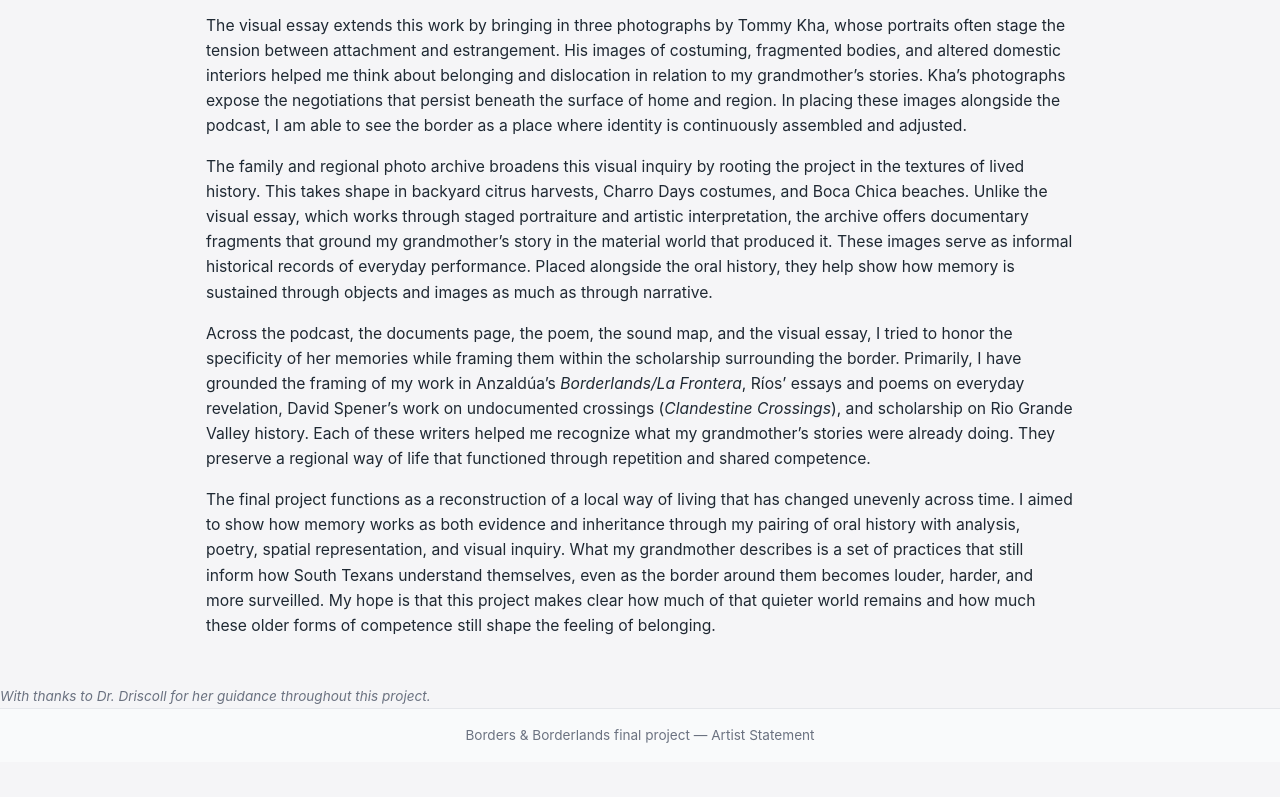
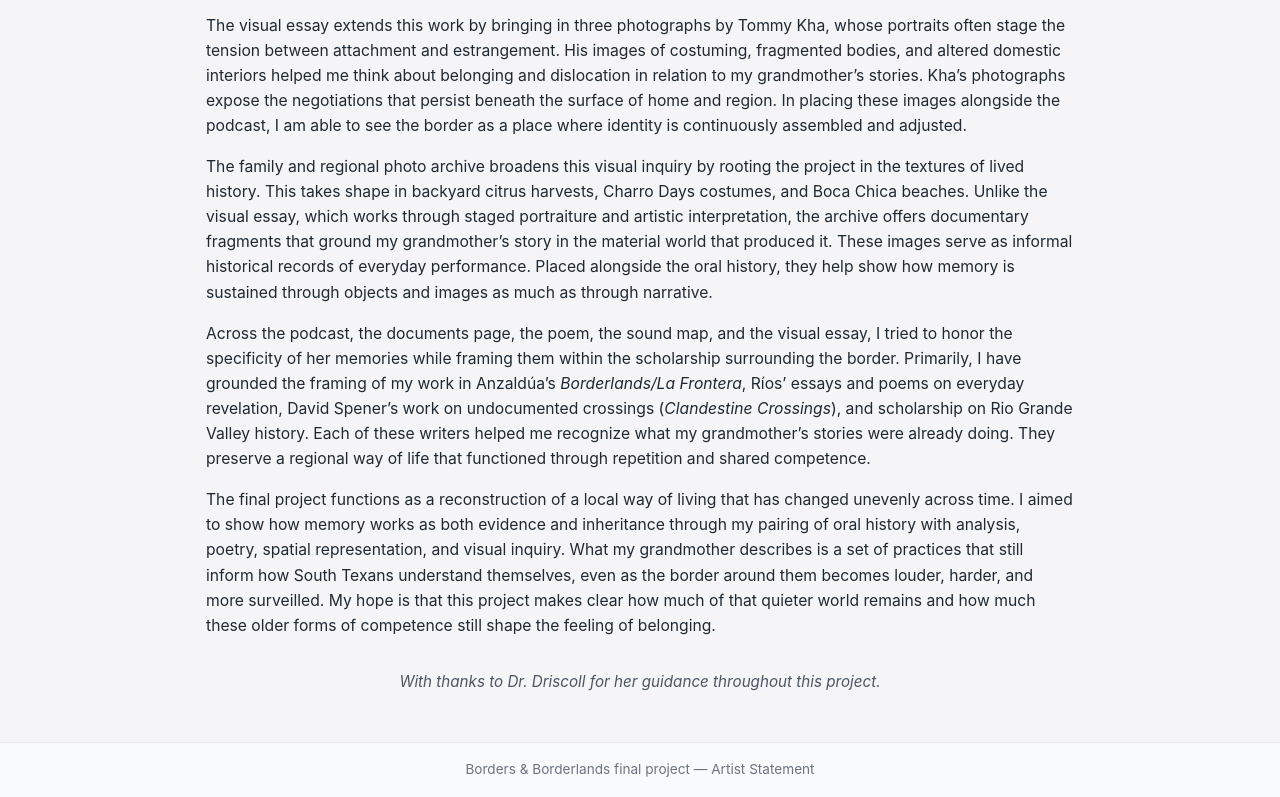
Before and after one commit to wogle06/borderlands-mas-o-menos, a plain HTML site: page artiststatement.html in a window 1280 px wide. Shown: the part 710-1507 px from the top of the page. Before the commit the page ends 1472 px from the top, so only its background shows below. Drawn offline with Linux system fonts and the light colour scheme.

Commit message:
Update artist statement and add acknowledgment styling

```diff
--- a/artiststatement.html
+++ b/artiststatement.html
@@ -75,7 +75,6 @@
         border as a place where identity is continuously assembled and adjusted.
       </p>
 
-      <!-- INSERTED PARAGRAPH ABOUT ARCHIVE -->
       <p>
         The family and regional photo archive broadens this visual inquiry by rooting the
         project in the textures of lived history. This takes shape in backyard citrus
@@ -110,14 +109,18 @@
         world remains and how much these older forms of competence still shape the
         feeling of belonging.
       </p>
+    </section>
 
-    </section>
+    <!-- THANK YOU LINE -->
+    <p class="acknowledgment">
+      With thanks to Dr. Driscoll for her guidance throughout this project.
+    </p>
+
   </main>
-<p class="acknowledgment">
-  With thanks to Dr. Driscoll for her guidance throughout this project.
-</p>
+
   <footer class="site-footer">
     <p>Borders &amp; Borderlands final project — Artist Statement</p>
   </footer>
+
 </body>
 </html>
--- a/style.css
+++ b/style.css
@@ -285,8 +285,9 @@ blockquote {
   background-color: #f9fafb;
 }
 .acknowledgment {
-  margin-top: 2rem;
-  font-size: 0.85rem;
-  color: #6b7280;
+  text-align: center;
+  font-size: 0.95rem;
+  color: #4b5563;
+  margin: 2rem 0 1rem;
   font-style: italic;
 }
```
